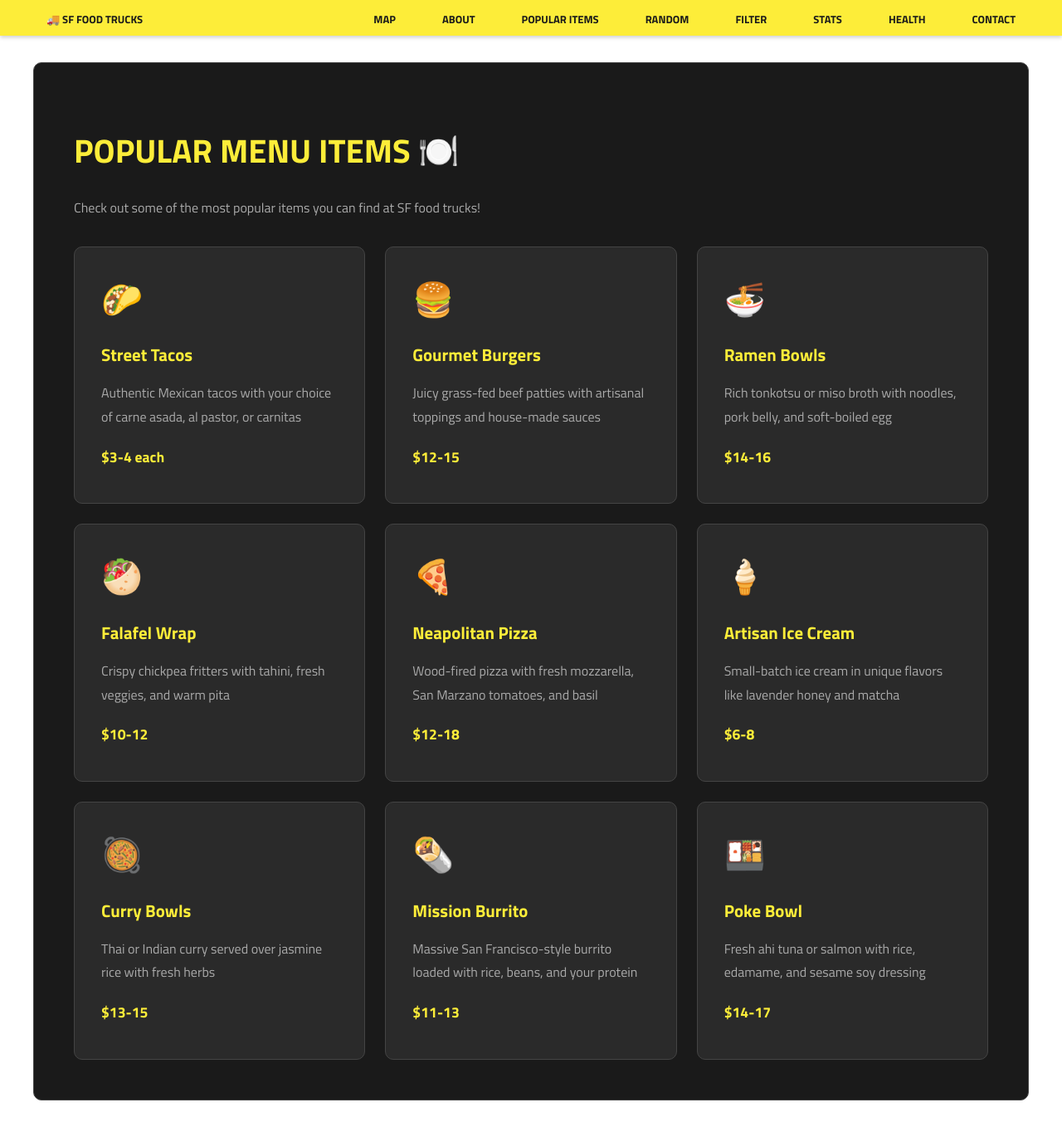
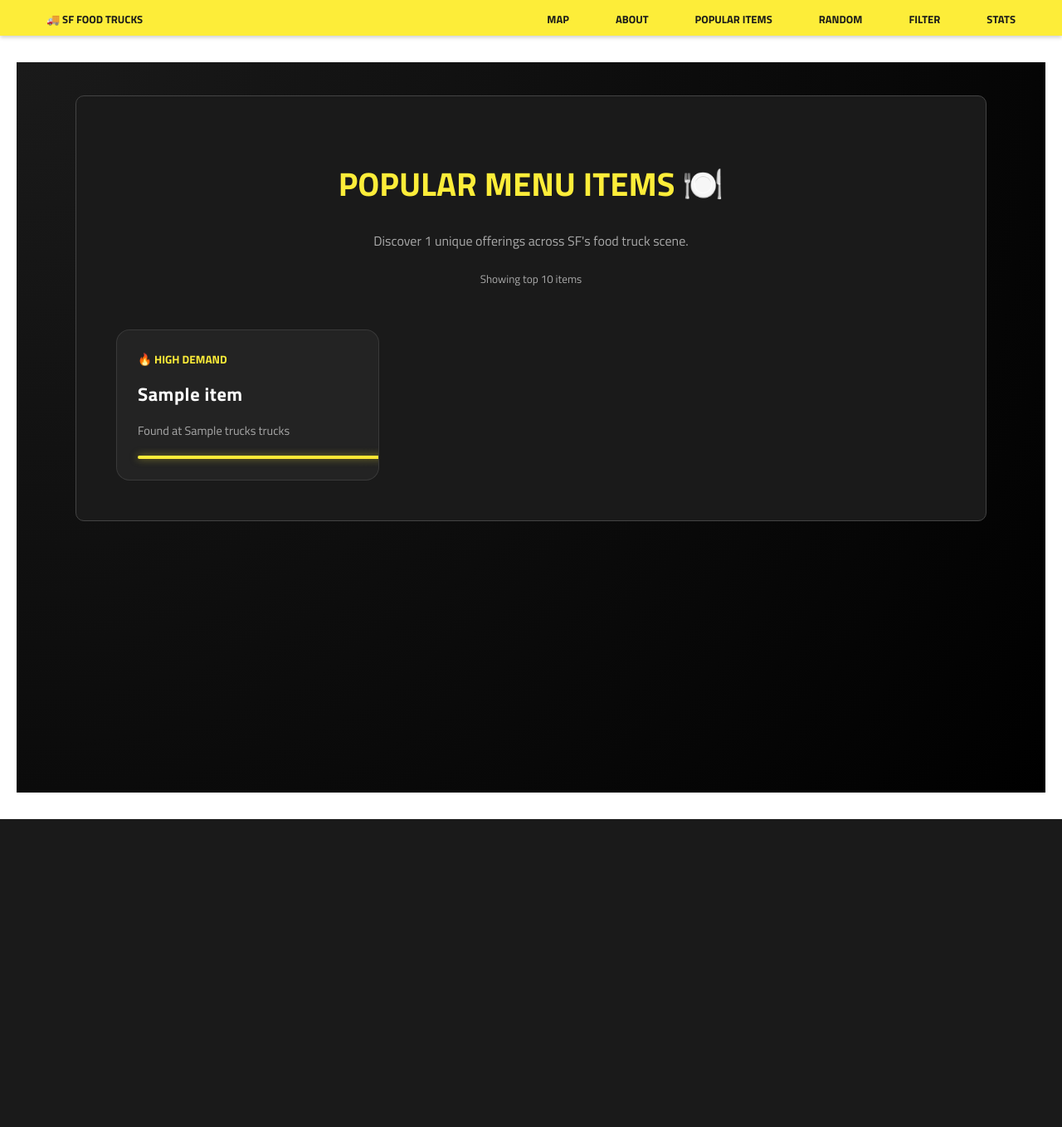
Before and after one commit to Rouaaba/FoodTruck, a Flask app: template flask-app/templates/menu.html in a window 1280 px wide. Shown: the whole page at 83% size. After the commit the page ends 987 px from the top, so only its background shows below. Run offline with Flask 2, Linux system fonts and the light colour scheme; the template is opened without the code that fills it: most values are stand-ins (such as "Sample title", 1, 10 or a date in 2020).

Commit message:
Update food truck features

```diff
--- a/flask-app/app.py
+++ b/flask-app/app.py
@@ -4,6 +4,11 @@ import time
 from flask import Flask, jsonify, request, render_template, make_response
 import sys
 import requests
+import logging
+
+# Configure logging at the top of your file
+logging.basicConfig(level=logging.INFO)
+logger = logging.getLogger(__name__)
 
 es = Elasticsearch(host='es')
 
@@ -152,11 +157,73 @@ def about():
 
 @app.route('/menu')
 def menu():
-    return render_template('menu.html')
+    try:
+        res = es.search(
+            index="sfdata",
+            body={
+                "query": {"match_all": {}},
+                "size": 1000,
+                "_source": ["fooditems"]
+            }
+        )
 
-@app.route('/contact')
-def contact():
-    return render_template('contact.html')
+        food_counter = {}
+
+        # Log the number of hits received
+        logger.info(f"Found {len(res['hits']['hits'])} documents in Elasticsearch")
+
+        for hit in res["hits"]["hits"]:
+            # Use .get() safely
+            fooditems_str = hit["_source"].get("fooditems", "")
+
+            if fooditems_str:
+                # Splitting logic
+                item_list = [item.strip() for item in fooditems_str.replace(':', ',').split(',')]
+
+                for food_item in item_list:
+                    if food_item and len(food_item) > 2:
+                        item_lower = food_item.lower()
+                        food_counter[item_lower] = food_counter.get(item_lower, 0) + 1
+
+        # FIX CHECK: Ensure .items() is called with ()
+        # If you accidentally wrote 'food_counter.items', you'd get your error.
+        sorted_food_items = sorted(food_counter.items(), key=lambda x: x[1], reverse=True)
+        top_food_items = sorted_food_items[:20]
+
+        menu_items = []
+        for food_name, food_count in top_food_items:
+            menu_items.append({
+                "name": food_name.title(),
+                "count": food_count,
+                "trucks": food_count
+            })
+
+        result = {
+            "status": "success",
+            "total_unique_items": len(food_counter),
+            "showing": len(menu_items),
+            "menu_list": menu_items  # Changed from "items" to "menu_list"
+        }
+        # Check format preference
+        if request.args.get('format') == 'json':
+            return jsonify(result)
+
+        return render_template('menu.html', data=result)
+
+    except Exception as e:
+        # This will log the full traceback to your console/logs
+        logger.error(f"Error in /menu route: {str(e)}", exc_info=True)
+
+        error_data = {
+            "status": "failure",
+            "msg": "Unable to retrieve menu items",
+            "error": str(e)
+        }
+
+        if request.args.get('format') == 'json':
+            return jsonify(error_data), 500
+
+        return render_template('menu.html', data=error_data, error=True), 500
 
 @app.route('/health')
 def health():
@@ -169,12 +236,9 @@ def health():
             "elasticsearch": "connected"
         }
 
-        # Return JSON if requested via API
         if request.args.get('format') == 'json':
             return jsonify(status_data)
 
-        # Otherwise render HTML
-        return render_template('health.html', data=status_data)
     except:
         status_data = {
             "status": "unhealthy",
--- a/flask-app/templates/base.html
+++ b/flask-app/templates/base.html
@@ -149,8 +149,6 @@
             <li><a href="/random" class="{% if request.path == '/random' %}active{% endif %}">Random</a></li>
             <li><a href="/filter" class="{% if request.path.startswith('/filter') %}active{% endif %}">Filter</a></li>
             <li><a href="/stats" class="{% if request.path == '/stats' %}active{% endif %}">Stats</a></li>
-            <li><a href="/health" class="{% if request.path == '/health' %}active{% endif %}">Health</a></li>
-            <li><a href="/contact" class="{% if request.path == '/contact' %}active{% endif %}">Contact</a></li>
         </ul>
     </nav>
 
--- a/flask-app/templates/filter.html
+++ b/flask-app/templates/filter.html
@@ -193,10 +193,6 @@
             </div>
         {% endif %}
 
-        <div style="background: #2a2a2a; border: 1px solid #444; border-radius: 10px; padding: 1.5rem; margin-top: 2rem;">
-            <h3 style="color: #fded39; margin-bottom: 1rem;">API Access</h3>
-            <p style="color: #aaa; margin: 0;">Get JSON response: <code style="background: #1a1a1a; padding: 0.25rem 0.5rem; border-radius: 4px; color: #fded39;">/filter?cuisine=tacos&format=json</code></p>
-        </div>
     </div>
 </div>
 {% endblock %}
--- a/flask-app/templates/index.html
+++ b/flask-app/templates/index.html
@@ -75,8 +75,6 @@
       <a href="/random">Random</a>
       <a href="/filter">Filter</a>
       <a href="/stats">Stats</a>
-      <a href="/health">Health</a>
-      <a href="/contact">Contact</a>
     </div>
     <h1>SF F <i class="ion-pizza"></i> <i class="ion-icecream"></i> d Trucks</h1>
     <p>San Francisco's finger-licking street food now at your fingertips.</p>
--- a/flask-app/templates/menu.html
+++ b/flask-app/templates/menu.html
@@ -4,48 +4,99 @@
 
 {% block extra_css %}
 <style>
+    :root {
+        --accent-color: #fded39;
+        --card-bg: rgba(42, 42, 42, 0.6);
+        --text-muted: #aaa;
+    }
+
+    .page-content {
+        padding: 40px 20px;
+        background: radial-gradient(circle at top left, #1a1a1a, #000);
+        min-height: 100vh;
+    }
+
+    .content-card {
+        max-width: 1000px;
+        margin: 0 auto;
+    }
+
+    h1 {
+        font-size: 2.5rem;
+        color: white;
+        text-align: center;
+        margin-bottom: 0.5rem;
+    }
+
+    .subtitle {
+        text-align: center;
+        color: var(--text-muted);
+        margin-bottom: 3rem;
+    }
+
+    /* Grid Layout */
     .menu-grid {
         display: grid;
-        grid-template-columns: repeat(auto-fit, minmax(280px, 1fr));
-        gap: 1.5rem;
-        margin-top: 2rem;
+        grid-template-columns: repeat(auto-fill, minmax(280px, 1fr));
+        gap: 25px;
     }
 
+    /* Modern Card Design */
     .menu-item {
-        background: #2a2a2a;
-        border: 1px solid #444;
-        border-radius: 10px;
-        padding: 2rem;
-        transition: transform 0.3s ease, border-color 0.3s ease;
-        cursor: pointer;
+        background: var(--card-bg);
+        backdrop-filter: blur(10px);
+        border: 1px solid rgba(255, 255, 255, 0.1);
+        border-radius: 16px;
+        padding: 25px;
+        transition: all 0.3s cubic-bezier(0.4, 0, 0.2, 1);
+        position: relative;
+        overflow: hidden;
     }
 
     .menu-item:hover {
-        transform: translateY(-5px);
-        border-color: #fded39;
+        transform: translateY(-8px);
+        border-color: var(--accent-color);
+        box-shadow: 0 10px 30px rgba(253, 237, 57, 0.1);
     }
 
     .menu-item h3 {
-        color: #fded39;
-        margin-bottom: 0.5rem;
-        font-size: 1.3rem;
+        color: white;
+        margin: 0 0 10px 0;
+        font-size: 1.4rem;
+        letter-spacing: 0.5px;
     }
 
-    .menu-item .emoji {
-        font-size: 2.5rem;
-        margin-bottom: 1rem;
+    .popularity {
+        color: var(--accent-color);
+        font-size: 0.85rem;
+        font-weight: 600;
+        text-transform: uppercase;
+        margin-bottom: 15px;
         display: block;
     }
 
-    .menu-item p {
-        color: #aaa;
-        margin-bottom: 0.5rem;
+    /* Refined Popularity Bar */
+    .popularity-bar {
+        height: 4px;
+        background: rgba(255, 255, 255, 0.1);
+        border-radius: 10px;
+        margin-top: 15px;
     }
 
-    .menu-item .price {
-        font-weight: bold;
-        color: #fded39;
-        font-size: 1.1rem;
+    .popularity-fill {
+        height: 100%;
+        background: linear-gradient(90deg, #fded39, #f7ab05);
+        border-radius: 10px;
+        box-shadow: 0 0 10px rgba(253, 237, 57, 0.5);
+    }
+
+    .error-message {
+        background: rgba(220, 53, 69, 0.1);
+        border: 1px solid #dc3545;
+        color: #ff8791;
+        padding: 20px;
+        border-radius: 12px;
+        text-align: center;
     }
 </style>
 {% endblock %}
@@ -54,72 +105,37 @@
 <div class="page-content">
     <div class="content-card">
         <h1>Popular Menu Items 🍽️</h1>
-        <p>Check out some of the most popular items you can find at SF food trucks!</p>
 
-        <div class="menu-grid">
-            <div class="menu-item">
-                <span class="emoji">🌮</span>
-                <h3>Street Tacos</h3>
-                <p>Authentic Mexican tacos with your choice of carne asada, al pastor, or carnitas</p>
-                <p class="price">$3-4 each</p>
+        {% if error %}
+            <div class="error-message">
+                <p><strong>Oops!</strong> {{ data.msg }}</p>
+                {% if data.error %}<p><small>{{ data.error }}</small></p>{% endif %}
+            </div>
+        {% else %}
+            <div class="subtitle">
+                <p>Discover {{ data.total_unique_items }} unique offerings across SF's food truck scene.</p>
+                <p><small>Showing top {{ data.showing }} items</small></p>
             </div>
 
-            <div class="menu-item">
-                <span class="emoji">🍔</span>
-                <h3>Gourmet Burgers</h3>
-                <p>Juicy grass-fed beef patties with artisanal toppings and house-made sauces</p>
-                <p class="price">$12-15</p>
+            <div class="menu-grid">
+                {% for item in data.menu_list %}
+                <div class="menu-item">
+                    <span class="popularity">🔥 High Demand</span>
+                    <h3>{{ item.name }}</h3>
+                    <p style="color: var(--text-muted); font-size: 0.9rem;">
+                        Found at {{ item.trucks }} truck{{ 's' if item.trucks != 1 else '' }}
+                    </p>
+
+                    <div class="popularity-bar">
+                        {# Calculate percentage relative to the most popular item #}
+                        {% set max_count = data.menu_list[0].trucks %}
+                        {% set percentage = (item.trucks / max_count) * 100 %}
+                        <div class="popularity-fill" style="width: {{ percentage }}%"></div>
+                    </div>
+                </div>
+                {% endfor %}
             </div>
-
-            <div class="menu-item">
-                <span class="emoji">🍜</span>
-                <h3>Ramen Bowls</h3>
-                <p>Rich tonkotsu or miso broth with noodles, pork belly, and soft-boiled egg</p>
-                <p class="price">$14-16</p>
-            </div>
-
-            <div class="menu-item">
-                <span class="emoji">🥙</span>
-                <h3>Falafel Wrap</h3>
-                <p>Crispy chickpea fritters with tahini, fresh veggies, and warm pita</p>
-                <p class="price">$10-12</p>
-            </div>
-
-            <div class="menu-item">
-                <span class="emoji">🍕</span>
-                <h3>Neapolitan Pizza</h3>
-                <p>Wood-fired pizza with fresh mozzarella, San Marzano tomatoes, and basil</p>
-                <p class="price">$12-18</p>
-            </div>
-
-            <div class="menu-item">
-                <span class="emoji">🍦</span>
-                <h3>Artisan Ice Cream</h3>
-                <p>Small-batch ice cream in unique flavors like lavender honey and matcha</p>
-                <p class="price">$6-8</p>
-            </div>
-
-            <div class="menu-item">
-                <span class="emoji">🥘</span>
-                <h3>Curry Bowls</h3>
-                <p>Thai or Indian curry served over jasmine rice with fresh herbs</p>
-                <p class="price">$13-15</p>
-            </div>
-
-            <div class="menu-item">
-                <span class="emoji">🌯</span>
-                <h3>Mission Burrito</h3>
-                <p>Massive San Francisco-style burrito loaded with rice, beans, and your protein</p>
-                <p class="price">$11-13</p>
-            </div>
-
-            <div class="menu-item">
-                <span class="emoji">🍱</span>
-                <h3>Poke Bowl</h3>
-                <p>Fresh ahi tuna or salmon with rice, edamame, and sesame soy dressing</p>
-                <p class="price">$14-17</p>
-            </div>
-        </div>
+        {% endif %}
     </div>
 </div>
 {% endblock %}
--- a/flask-app/templates/random.html
+++ b/flask-app/templates/random.html
@@ -172,10 +172,6 @@
                 </div>
             {% endif %}
 
-            <div style="background: #2a2a2a; border: 1px solid #444; border-radius: 10px; padding: 1.5rem; margin-top: 2rem; text-align: left;">
-                <h3 style="color: #fded39; margin-bottom: 1rem;">API Access</h3>
-                <p style="color: #aaa; margin: 0;">Get JSON response: <code style="background: #1a1a1a; padding: 0.25rem 0.5rem; border-radius: 4px; color: #fded39;">/random?format=json</code></p>
-            </div>
         </div>
     </div>
 </div>
```
Also changed, not shown: flask-app/templates/contact.html (deleted, +0 -149 lines), flask-app/templates/health.html (deleted, +0 -135 lines), flask-app/templates/stats.html (+0 -9 lines).
